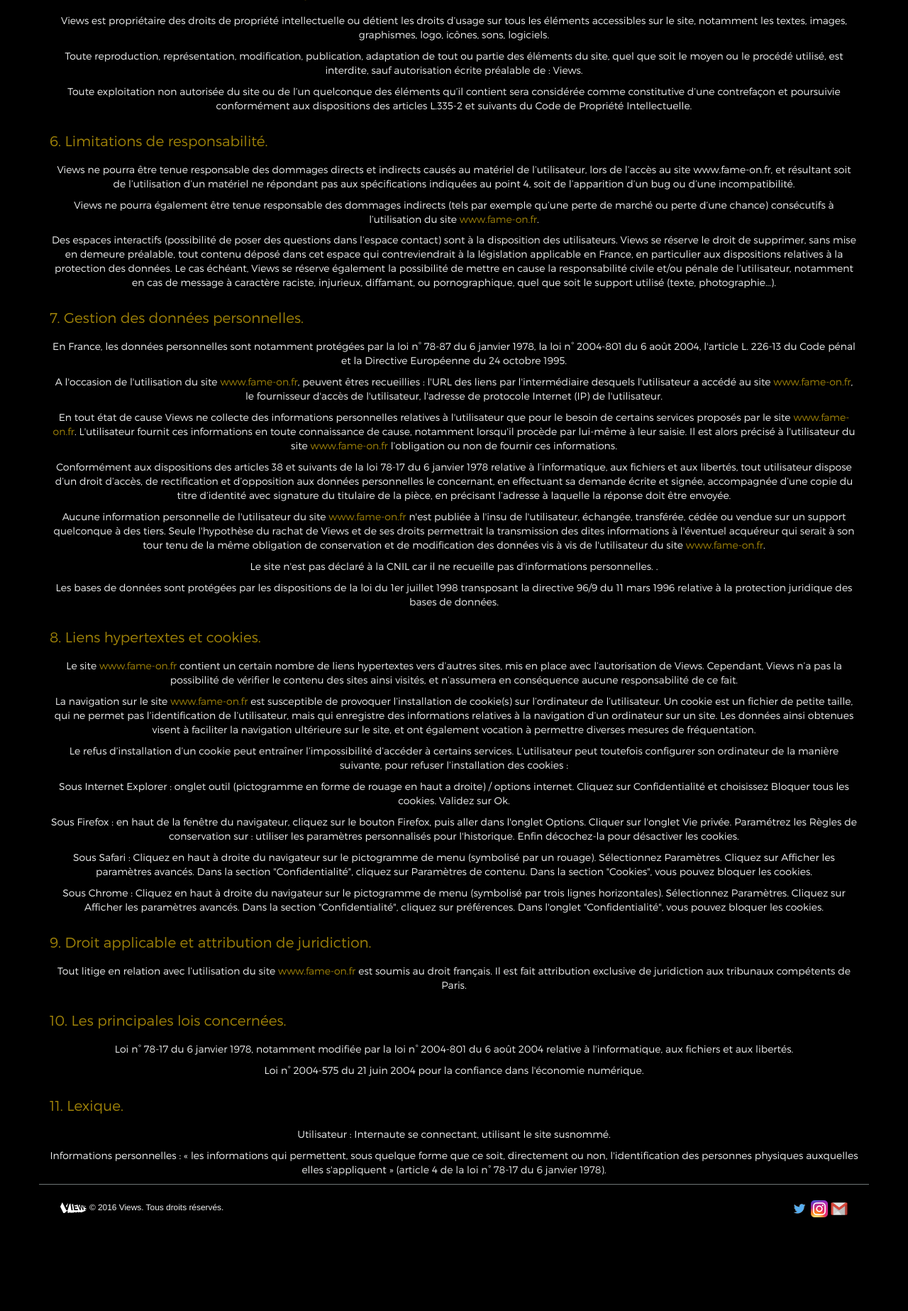
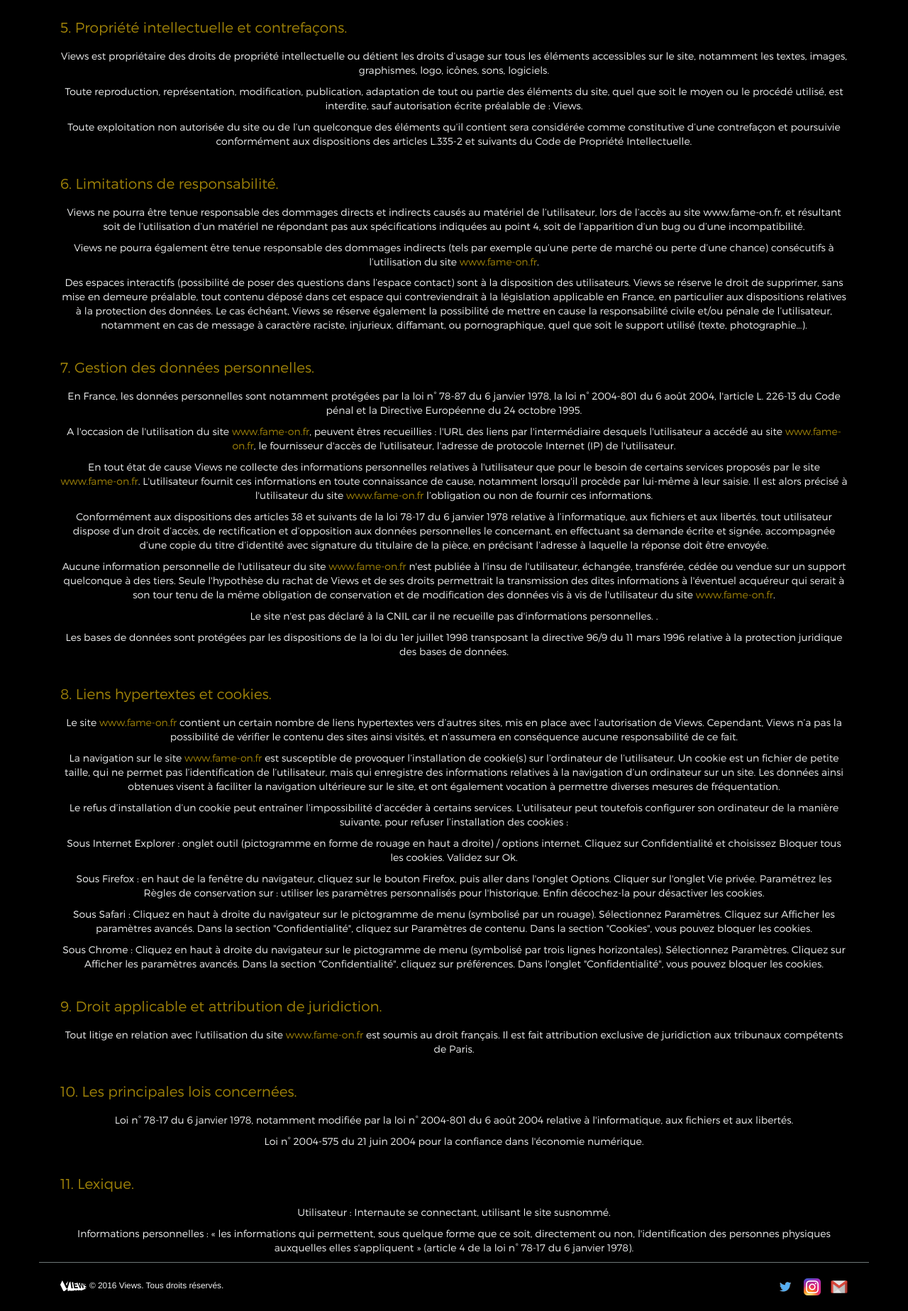
Before and after one commit to LeaklessGfy/iesa_views, a PHP site: page /landing/dist/mentions-legales.html in a window 1280 px wide. Shown: the part 1025-2872 px from the top of the page at 71% size. Before the commit the page ends 2740 px from the top, so only its background shows below. Run offline with PHP 8.4, Linux system fonts and the light colour scheme; some libraries are stand-ins or nearby versions.

Commit message:
Ajout lien mentions légales, corrections css sur footer et liens RS, ajout des balises titles sur les liens, et ajout textes sur les balises alt

```diff
--- a/www/landing/dist/assets/css/main.css
+++ b/www/landing/dist/assets/css/main.css
@@ -168,10 +168,7 @@ footer {
   border-top: 1px solid #6e7676;
 }
 
-.copyright {
-  display: inline-block;
-}
-
+.copyright,
 .logo-agency {
   display: inline-block;
 }
@@ -181,8 +178,13 @@ footer {
   float: right;
 }
 
+.contact-us a {
+  margin-left: 10px;
+}
+
 @media (max-width: 767px) {
   .copyright {
+    display: block;
     text-align: center;
   }
 
--- a/www/landing/dist/mentions-legales.html
+++ b/www/landing/dist/mentions-legales.html
@@ -3,7 +3,7 @@
 
 <head>
   <meta charset="UTF-8">
-  <meta name="description" content="Views lance Fame on, la première émission de télé réalité, accessible à tous. Durant une semaine, vous vivrez intensément l'expérience unique qu'a vécu votre star de télé réalité préféré. Vous aimez la télé réalité de l'extérieur? Alors venez la vivre de l'intérieur !">
+  <meta name="description" content="Views lance Fame on, la première émission de télé-réalité, accessible à tous. Durant une semaine, vous vivrez intensément l'expérience unique qu'a vécue votre star de télé-réalité préférée. Vous aimez la télé-réalité de l'extérieur? Alors venez la vivre de l'intérieur !">
   <meta name="author" content="Views IESA">
   <title>Fame on - Mentions légales</title>
 
@@ -21,13 +21,13 @@
   <meta property="og:site_name" content="Fame on">
   <meta property="og:url" content="http://fame-on.fr/">
   <meta property="og:image" content="http://fame-on.fr/assets/img/fame-on-og.png">
-  <meta property="og:description" content="Views lance Fame on, la première émission de télé réalité, accessible à tous. Durant une semaine, vous vivrez intensément l'expérience unique qu'a vécu votre star de télé réalité préféré. Vous aimez la télé réalité de l'extérieur? Alors venez la vivre de l'intérieur !">
+  <meta property="og:description" content="Views lance Fame on, la première émission de télé-réalité, accessible à tous. Durant une semaine, vous vivrez intensément l'expérience unique qu'a vécue votre star de télé-réalité préférée. Vous aimez la télé-réalité de l'extérieur? Alors venez la vivre de l'intérieur !">
   <meta property="fb:app_id" content="">
   <meta property="og:type" content="website">
   <meta name="twitter:card" content="product">
   <meta name="twitter:site" content="@FAMEON_OFF">
   <meta name="twitter:title" content="La télé-réalité comme vous ne l'avez jamais vu">
-  <meta name="twitter:description" content="Views lance Fame on, la première émission de télé réalité, accessible à tous. Durant une semaine, vous vivrez intensément l'expérience unique qu'a vécu votre star de télé réalité préféré. Vous aimez la télé réalité de l'extérieur? Alors venez la vivre de l'intérieur !">
+  <meta name="twitter:description" content="Views lance Fame on, la première émission de télé-réalité, accessible à tous. Durant une semaine, vous vivrez intensément l'expérience unique qu'a vécue votre star de télé-réalité préférée. Vous aimez la télé-réalité de l'extérieur? Alors venez la vivre de l'intérieur !">
   <meta name="twitter:image:src" content="http://fame-on.fr/assets/img/fame-on-og.png">
   <script>
     (function (i, s, o, g, r, a, m) {
@@ -50,11 +50,11 @@
 <body>
   <main class="container">
     <header class="text-center">
-      <h1><a href="/">Fame on</a></h1>
+      <h1><a href="/" title="Retourner à l'accueil du site Fame on">Fame on</a></h1>
       <h2>Informations légales</h2>
     </header>
 
-    <section>
+    <section class="col-xs-12">
       <h3>1. Présentation du site.</h3>
       <p>En vertu de l'article 6 de la loi n° 2004-575 du 21 juin 2004 pour la confiance dans l'économie numérique, il est précisé aux utilisateurs du site <a href="http://www.fame-on.fr/" title="Views - www.fame-on.fr">www.fame-on.fr</a> l'identité des différents intervenants dans le cadre de sa réalisation et de son suivi :</p>
       <p><strong>Propriétaire</strong> : Views – – 6 Rue Froment, 75011 Paris
@@ -70,41 +70,41 @@
         <br /> Crédits : les mentions légales ont été générées et offertes par Subdelirium <a target="_blank" href="http://www.subdelirium.com/creation-site-internet/" alt="creation site internet">création de site internet</a></p>
     </section>
 
-    <section>
+    <section class="col-xs-12">
       <h3>2. Conditions générales d’utilisation du site et des services proposés.</h3>
       <p>L’utilisation du site <a href="http://www.fame-on.fr/" title="Views - www.fame-on.fr">www.fame-on.fr</a> implique l’acceptation pleine et entière des conditions générales d’utilisation ci-après décrites. Ces conditions d’utilisation sont susceptibles d’être modifiées ou complétées à tout moment, les utilisateurs du site <a href="http://www.fame-on.fr/" title="Views - www.fame-on.fr">www.fame-on.fr</a> sont donc invités à les consulter de manière régulière.</p>
       <p>Ce site est normalement accessible à tout moment aux utilisateurs. Une interruption pour raison de maintenance technique peut être toutefois décidée par Views, qui s’efforcera alors de communiquer préalablement aux utilisateurs les dates et heures de l’intervention.</p>
       <p>Le site <a href="http://www.fame-on.fr/" title="Views - www.fame-on.fr">www.fame-on.fr</a> est mis à jour régulièrement par Jean-Baptiste Renault. De la même façon, les mentions légales peuvent être modifiées à tout moment : elles s’imposent néanmoins à l’utilisateur qui est invité à s’y référer le plus souvent possible afin d’en prendre connaissance.</p>
     </section>
 
-    <section>
+    <section class="col-xs-12">
       <h3>3. Description des services fournis.</h3>
       <p>Le site <a href="http://www.fame-on.fr/" title="Views - www.fame-on.fr">www.fame-on.fr</a> a pour objet de fournir une information concernant l’ensemble des activités de la société.</p>
       <p>Views s’efforce de fournir sur le site <a href="http://www.fame-on.fr/" title="Views - www.fame-on.fr">www.fame-on.fr</a> des informations aussi précises que possible. Toutefois, il ne pourra être tenue responsable des omissions, des inexactitudes et des carences dans la mise à jour, qu’elles soient de son fait ou du fait des tiers partenaires qui lui fournissent ces informations.</p>
       <p>Tous les informations indiquées sur le site <a href="http://www.fame-on.fr/" title="Views - www.fame-on.fr">www.fame-on.fr</a> sont données à titre indicatif, et sont susceptibles d’évoluer. Par ailleurs, les renseignements figurant sur le site <a href="http://www.fame-on.fr/" title="Views - www.fame-on.fr">www.fame-on.fr</a> ne sont pas exhaustifs. Ils sont donnés sous réserve de modifications ayant été apportées depuis leur mise en ligne.</p>
     </section>
 
-    <section>
+    <section class="col-xs-12">
       <h3>4. Limitations contractuelles sur les données techniques.</h3>
       <p>Le site utilise la technologie JavaScript.</p>
       <p>Le site Internet ne pourra être tenu responsable de dommages matériels liés à l’utilisation du site. De plus, l’utilisateur du site s’engage à accéder au site en utilisant un matériel récent, ne contenant pas de virus et avec un navigateur de dernière génération mis-à-jour</p>
     </section>
 
-    <section>
+    <section class="col-xs-12">
       <h3>5. Propriété intellectuelle et contrefaçons.</h3>
       <p>Views est propriétaire des droits de propriété intellectuelle ou détient les droits d’usage sur tous les éléments accessibles sur le site, notamment les textes, images, graphismes, logo, icônes, sons, logiciels.</p>
       <p>Toute reproduction, représentation, modification, publication, adaptation de tout ou partie des éléments du site, quel que soit le moyen ou le procédé utilisé, est interdite, sauf autorisation écrite préalable de : Views.</p>
       <p>Toute exploitation non autorisée du site ou de l’un quelconque des éléments qu’il contient sera considérée comme constitutive d’une contrefaçon et poursuivie conformément aux dispositions des articles L.335-2 et suivants du Code de Propriété Intellectuelle.</p>
     </section>
 
-    <section>
+    <section class="col-xs-12">
       <h3>6. Limitations de responsabilité.</h3>
       <p>Views ne pourra être tenue responsable des dommages directs et indirects causés au matériel de l’utilisateur, lors de l’accès au site www.fame-on.fr, et résultant soit de l’utilisation d’un matériel ne répondant pas aux spécifications indiquées au point 4, soit de l’apparition d’un bug ou d’une incompatibilité.</p>
       <p>Views ne pourra également être tenue responsable des dommages indirects (tels par exemple qu’une perte de marché ou perte d’une chance) consécutifs à l’utilisation du site <a href="http://www.fame-on.fr/" title="Views - www.fame-on.fr">www.fame-on.fr</a>.</p>
       <p>Des espaces interactifs (possibilité de poser des questions dans l’espace contact) sont à la disposition des utilisateurs. Views se réserve le droit de supprimer, sans mise en demeure préalable, tout contenu déposé dans cet espace qui contreviendrait à la législation applicable en France, en particulier aux dispositions relatives à la protection des données. Le cas échéant, Views se réserve également la possibilité de mettre en cause la responsabilité civile et/ou pénale de l’utilisateur, notamment en cas de message à caractère raciste, injurieux, diffamant, ou pornographique, quel que soit le support utilisé (texte, photographie…).</p>
     </section>
 
-    <section>
+    <section class="col-xs-12">
       <h3>7. Gestion des données personnelles.</h3>
       <p>En France, les données personnelles sont notamment protégées par la loi n° 78-87 du 6 janvier 1978, la loi n° 2004-801 du 6 août 2004, l'article L. 226-13 du Code pénal et la Directive Européenne du 24 octobre 1995.</p>
       <p>A l'occasion de l'utilisation du site <a href="http://www.fame-on.fr/" title="Views - www.fame-on.fr">www.fame-on.fr</a>, peuvent êtres recueillies : l'URL des liens par l'intermédiaire desquels l'utilisateur a accédé au site <a href="http://www.fame-on.fr/" title="Views - www.fame-on.fr">www.fame-on.fr</a>, le fournisseur d'accès de l'utilisateur, l'adresse de protocole Internet (IP) de l'utilisateur.</p>
@@ -115,7 +115,7 @@
       <p>Les bases de données sont protégées par les dispositions de la loi du 1er juillet 1998 transposant la directive 96/9 du 11 mars 1996 relative à la protection juridique des bases de données.</p>
     </section>
 
-    <section>
+    <section class="col-xs-12">
       <h3>8. Liens hypertextes et cookies.</h3>
       <p>Le site <a href="http://www.fame-on.fr/" title="Views - www.fame-on.fr">www.fame-on.fr</a> contient un certain nombre de liens hypertextes vers d’autres sites, mis en place avec l’autorisation de Views. Cependant, Views n’a pas la possibilité de vérifier le contenu des sites ainsi visités, et n’assumera en conséquence aucune responsabilité de ce fait.</p>
       <p>La navigation sur le site <a href="http://www.fame-on.fr/" title="Views - www.fame-on.fr">www.fame-on.fr</a> est susceptible de provoquer l’installation de cookie(s) sur l’ordinateur de l’utilisateur. Un cookie est un fichier de petite taille, qui ne permet pas l’identification de l’utilisateur, mais qui enregistre des informations relatives à la navigation d’un ordinateur sur un site. Les données ainsi obtenues visent à faciliter la navigation ultérieure sur le site, et ont également vocation à permettre diverses mesures de fréquentation.</p>
@@ -126,18 +126,18 @@
       <p>Sous Chrome : Cliquez en haut à droite du navigateur sur le pictogramme de menu (symbolisé par trois lignes horizontales). Sélectionnez Paramètres. Cliquez sur Afficher les paramètres avancés. Dans la section "Confidentialité", cliquez sur préférences. Dans l'onglet "Confidentialité", vous pouvez bloquer les cookies.</p>
     </section>
 
-    <section>
+    <section class="col-xs-12">
       <h3>9. Droit applicable et attribution de juridiction.</h3>
       <p>Tout litige en relation avec l’utilisation du site <a href="http://www.fame-on.fr/" title="Views - www.fame-on.fr">www.fame-on.fr</a> est soumis au droit français. Il est fait attribution exclusive de juridiction aux tribunaux compétents de Paris.</p>
     </section>
 
-    <section>
+    <section class="col-xs-12">
       <h3>10. Les principales lois concernées.</h3>
       <p>Loi n° 78-17 du 6 janvier 1978, notamment modifiée par la loi n° 2004-801 du 6 août 2004 relative à l'informatique, aux fichiers et aux libertés.</p>
       <p> Loi n° 2004-575 du 21 juin 2004 pour la confiance dans l'économie numérique.</p>
     </section>
 
-    <section>
+    <section class="col-xs-12">
       <h3>11. Lexique.</h3>
       <p>Utilisateur : Internaute se connectant, utilisant le site susnommé.</p>
       <p>Informations personnelles : « les informations qui permettent, sous quelque forme que ce soit, directement ou non, l'identification des personnes physiques auxquelles elles s'appliquent » (article 4 de la loi n° 78-17 du 6 janvier 1978).</p>
@@ -155,13 +155,13 @@
         <small>© 2016 Views. Tous droits réservés.</small>
       </div>
       <div class="contact-us">
-        <!--<a href="/"><img src="assets/img/logo-rs-facebook.png" alt="Rejoignez-nous sur Facebook" target="_blank"></a>-->
-        <a href="https://twitter.com/FAMEON_OFF"><img src="assets/img/logo-rs-twitter.png" alt="Rejoignez-nous sur Twitter" target="_blank"></a>
-        <a href="https://www.instagram.com/FAMEON_OFF/"><img src="assets/img/logo-rs-instagram.png" alt="Rejoignez-nous sur Instagram" target="_blank"></a>
-        <!--<a href="FAMEON_OFF"><img src="assets/img/logo-rs-snapchat.png" alt="Rejoignez-nous sur Snapchat" target="_blank"></a>-->
-        <!--<a href=""><img src="assets/img/logo-rs-youtube.png" alt="Rejoignez-nous sur Youtube" target="_blank"></a>-->
-        <!--<a href=""><img src="assets/img/logo-rs-spotify.png" alt="Rejoignez-nous sur Spotify" target="_blank"></a>-->
-        <a href="mailto:viewsagency@gmail.com"><img src="assets/img/logo-rs-gmail.png" alt="Envoyez-nous un mail"></a>
+        <a href="https://twitter.com/FAMEON_OFF" target="_blank" title="Se rendre sur le profil Twitter"><img src="assets/img/logo-rs-twitter.png" alt="Rejoignez-nous sur Twitter"></a>
+        <a href="https://www.instagram.com/FAMEON_OFF/" target="_blank" title="Se rendre sur le profil Instagram"><img src="assets/img/logo-rs-instagram.png" alt="Rejoignez-nous sur Instagram"></a>
+        <a href="mailto:viewsagency@gmail.com" target="_blank" title="Envoyer un mail à l'agence Views"><img src="assets/img/logo-rs-gmail.png" alt="Envoyez-nous un mail"></a>
+        <!--<a href="/" target="_blank" title="Se rendre sur le profil Facebook"><img src="assets/img/logo-rs-facebook.png" alt="Rejoignez-nous sur Facebook"></a>-->
+        <!--<a href="FAMEON_OFF" target="_blank"><img src="assets/img/logo-rs-snapchat.png" alt="Rejoignez-nous sur Snapchat"></a>-->
+        <!--<a href="" target="_blank"><img src="assets/img/logo-rs-youtube.png" alt="Rejoignez-nous sur Youtube"></a>-->
+        <!--<a href="" target="_blank"><img src="assets/img/logo-rs-spotify.png" alt="Rejoignez-nous sur Spotify"></a>-->
       </div>
     </div>
   </footer>
--- a/www/landing/src/assets/sass/_footer.scss
+++ b/www/landing/src/assets/sass/_footer.scss
@@ -4,10 +4,7 @@ footer {
   color: $secondary-color;
 }
 
-.copyright {
-  display: inline-block;
-}
-
+.copyright,
 .logo-agency {
   display: inline-block;
 }
@@ -15,12 +12,15 @@ footer {
 .contact-us {
   display: inline-block;
   float: right;
+  a {
+    margin-left: 10px;
+  }
 }
 
 @media (max-width: 767px) {
   .copyright {
     text-align: center;
-
+    display: block;
 }
   .contact-us {
     display: block;
```
Also changed, not shown: www/landing/dist/index.html (+12 -14 lines), 1 other file.
